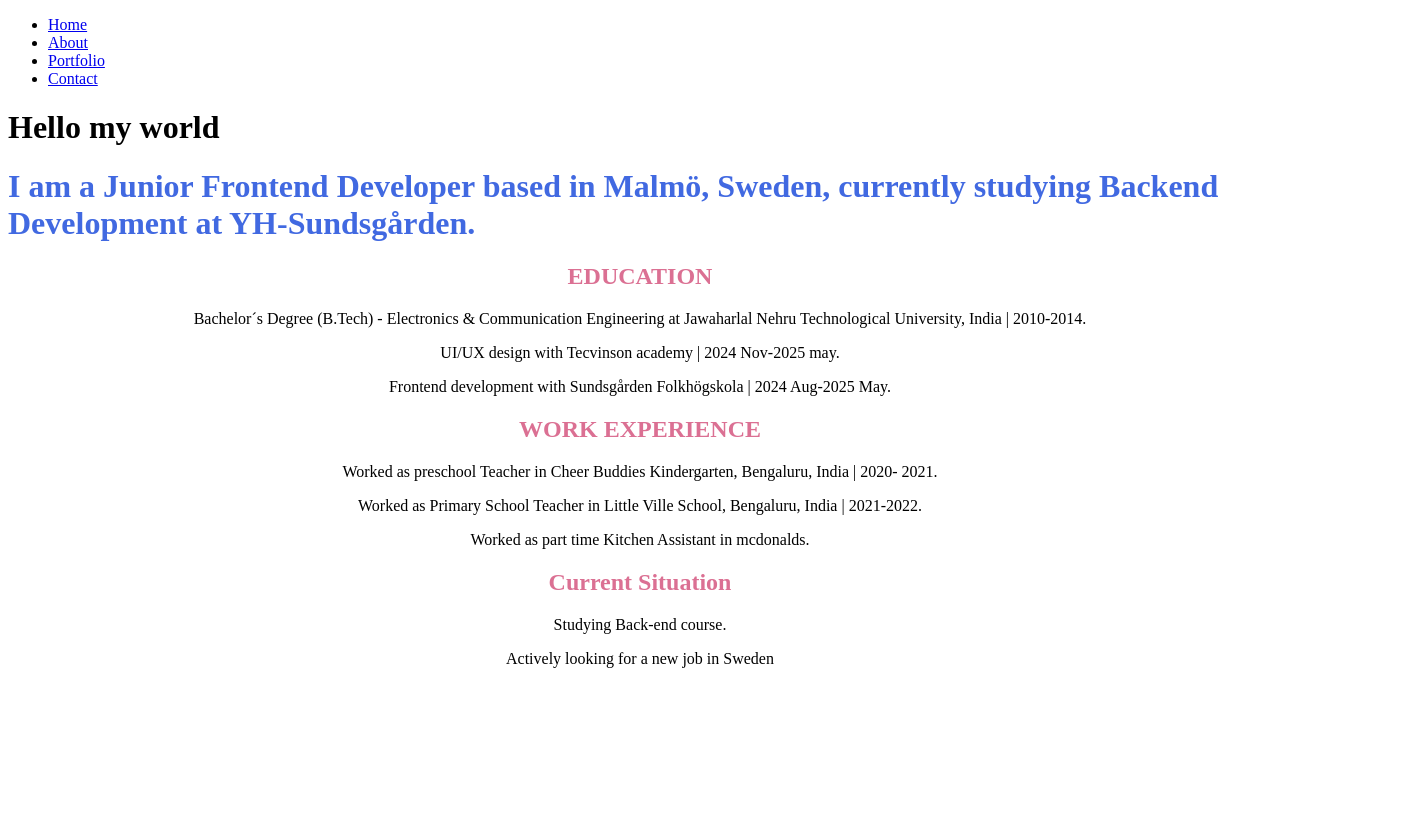
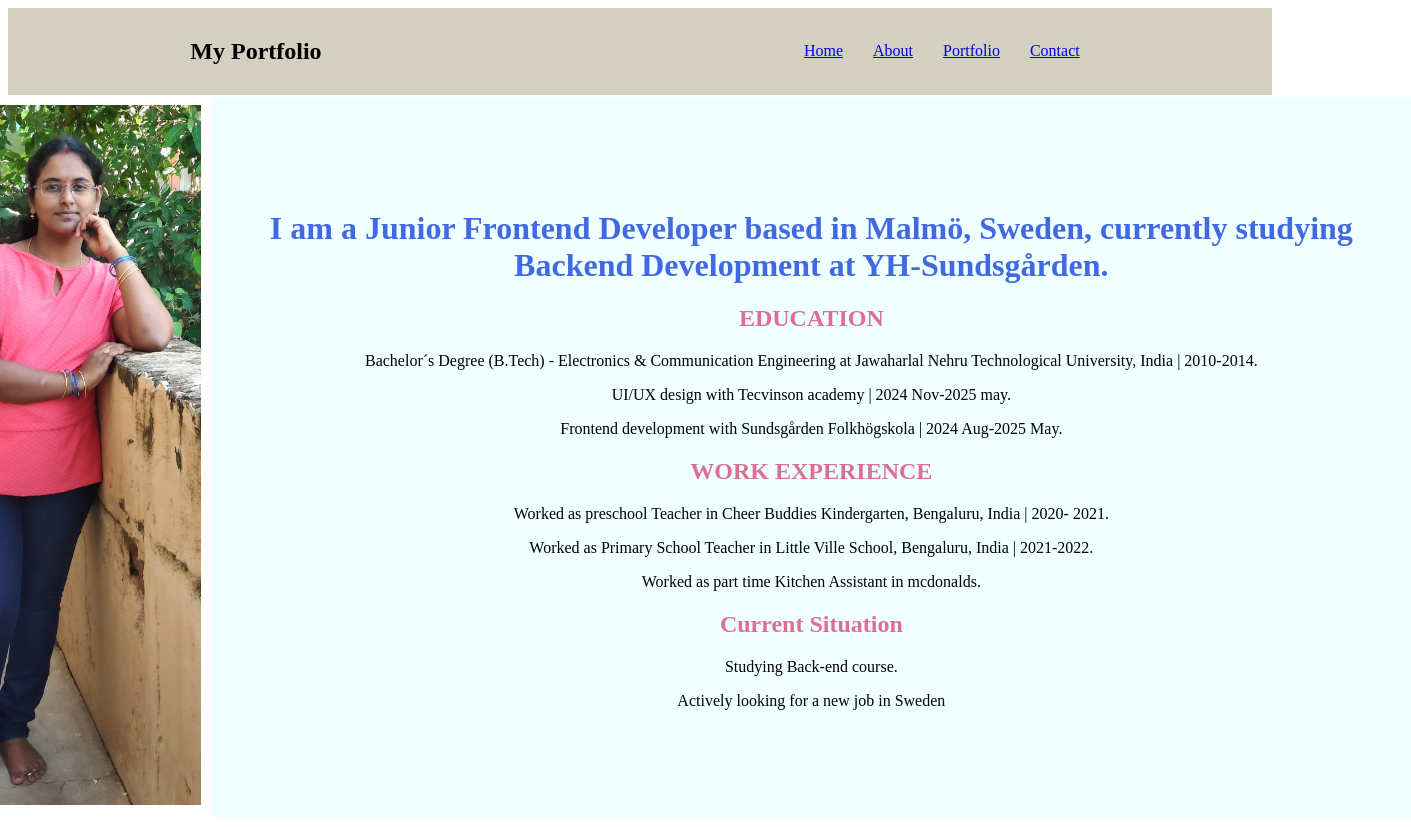
Before and after one commit to aripineninavya-rgb/React-project-portfolio, a React (Vite) app: page /about in a window 1280 px wide. Shown: the whole page, 1411 px wide, since content can reach past the window. Before the commit the page ends 800 px from the top, so only its background shows below. Built offline with nearby package versions, Linux system fonts and the light colour scheme.

Commit message:
upgraded
added images.
adjusted styling

```diff
--- a/src/App.jsx
+++ b/src/App.jsx
@@ -12,7 +12,6 @@ function App() {
    <>
   <BrowserRouter>
   <Navbar/>
-  <h1>Hello my world</h1>
 
     <Routes>
       <Route path="/" element={<Home />} />
--- a/src/Components/Navbar.jsx
+++ b/src/Components/Navbar.jsx
@@ -1,10 +1,12 @@
-import {Link} from "react-router-dom"
+import {Link} from "react-router-dom";
+
 
 function Navbar(){
     return(
         <>
-        <nav>
-            <ul>
+        <nav className="navbar">
+            <h1>My Portfolio</h1>
+            <ul className="nav-links">
                 <li><Link to="/">Home</Link></li>
                 <li><Link to="/about">About</Link></li>
                 <li><Link to="/portfolio">Portfolio</Link></li>
--- a/src/Components/Project.css
+++ b/src/Components/Project.css
@@ -15,3 +15,20 @@
 .text {
   width: 1200px;
 }
+
+.navbar{
+    display: flex;
+    justify-content: space-evenly;
+    background-color: rgb(211, 207, 193);
+    padding: 10px;
+    gap: 300px
+}
+.nav-links{
+    list-style: none;
+  display: flex;
+    margin: 0;
+    padding: 10px;
+    color: rgb(67, 37, 1);
+    align-items: center;
+    gap: 30px;
+}
--- a/src/Pages/About.jsx
+++ b/src/Pages/About.jsx
@@ -1,8 +1,12 @@
-
+import Me from "../assets/Me.png";
 
 function About() {
     return(
-        <div className="Pages">
+        <div className="flex">
+            <div>
+                <img className="imgabout" src={Me} alt="My Picture" />
+            </div>
+        <div className="Pages about">
             <h1 className="main-heading">I am a Junior Frontend Developer based in Malmö, Sweden, currently studying Backend Development at YH-Sundsgården.</h1>
             <h2 className="sub-headind">EDUCATION</h2>
             <p>Bachelor´s Degree (B.Tech) - Electronics & Communication Engineering at Jawaharlal Nehru Technological University, India | 2010-2014. </p>
@@ -16,6 +20,7 @@ function About() {
                 <p>Studying Back-end course.</p>
                 <p>Actively looking for a new job in Sweden </p>
         </div>
+        </div>
     )
 
 }
--- a/src/Pages/Home.jsx
+++ b/src/Pages/Home.jsx
@@ -1,12 +1,13 @@
 import Homepageimg from "../assets/Homepageimg.png"
+
 
 function Home() {
     return(
         <div className="Pages">
-            <img src={Homepageimg} alt="Homepage" />
             <h1 className="main-heading">Hi, I’m Navyasri 👋</h1>
             <h3 className="sub-headind">Junior Frontend Developer with a UI/UX background</h3>
             <h4>I build user-friendly, responsive web applications using HTML, CSS, JavaScript, and React — with a strong focus on usability and design.</h4>
+            <img className="imghome" src={Homepageimg} alt="Homepage" />
         </div>
     )
 
--- a/src/Pages/Portfolio.jsx
+++ b/src/Pages/Portfolio.jsx
@@ -48,6 +48,7 @@ function Portfolio() {
       projectName: "DJ Theme Website (Group Project)",
       screenshot: djimg,
       tech: "HTML, CSS, Git, GitHub, Figma",
+      liveLink: "https://reactprojectnavya.netlify.app/about",
       repo: "https://github.com/MPLarsson/Group-Project",
       description: "This was our first group project where we built a multi-page DJ-themed website. The website includes a landing page, about us / product page, gallery, and contact page. We focused on creating a consistent design, smooth navigation between pages, hover effects on all interactive elements, and a validated contact form. The project helped us understand how to plan, design, and build a complete website as a team using GitHub collaboration.",
       shortNote: "Learned how to collaborate using GitHub branches, translate Figma designs into real code, maintain consistent UI across multiple pages, and communicate effectively within a team. I was responsible for designing the UI in Figma and developing the About Us page."
@@ -60,6 +61,7 @@ function Portfolio() {
       projectName: "Mini game",
       screenshot: minigame,
       tech: "React, React Router, useState & useEffect, LocalStorage, External API, CSS",
+      liveLink: "https://celebrated-creponne-b7897f.netlify.app/signup",
       repo: "https://github.com/aripineninavya-rgb/fecth-API",
       description: "This project is a small interactive Balloon Pop minigame built with React. Users can register and log in using credentials stored in LocalStorage, and once authenticated, they can access the game. The game fetches data from an external API and displays fun content when balloons are popped. The project demonstrates core React concepts, state management, routing, and browser storage",
       shortNote: "How to build a complete React flow (auth → routing → game). How APIs work and how to fetch and use external data. How to use LocalStorage for simple authentication. Debugging common React mistakes. Structuring components for scalability"
@@ -71,6 +73,7 @@ function Portfolio() {
       projectName: "Bhromaon Travel Website",
       screenshot: bhromaon,
       tech: "HTML5, CSS3, Sass (SCSS), Flexbox, CSS Grid, Responsive Design, Google Fonts, Font Awesome",
+      liveLink: "https://reactprojectnavya.netlify.app/",
       repo: "https://github.com/aripineninavya-rgb/Html-test-1",
       description: "Bhromaon is a responsive travel website built to showcase destinations and services. The project uses semantic HTML, organized Sass partials, and modern CSS layout techniques (Flexbox and Grid) to create a visually appealing and accessible interface. It includes interactive elements like buttons, navigation, and social icons with hover/focus states, a validated search form, and is fully responsive down to mobile screens.",
       shortNote: "Learned to build semantic, responsive web pages using HTML, CSS, and Sass; implement Flexbox/Grid for layouts; add hover/focus states for interactivity; structure code with Sass partials; and handle form validation while following design requirements."
--- a/src/index.css
+++ b/src/index.css
@@ -1,11 +1,29 @@
 .Pages{
+    width: 100%;
    justify-items: center;
+   align-content: center;
+   background-color: azure;
+   height: 90vh;
 }
 
 .main-heading{
     color: royalblue;
+    width: 1200px;
+   text-align: center;
 }
 
 .sub-headind{
     color: palevioletred;
 }
+.flex{
+    display: flex;
+    justify-content: center;
+    align-items: center;
+}
+.imgabout{
+    padding: 10px;
+    height: 700px;
+}
+.imghome{
+    width: 100%;
+}
```
Also changed, not shown: src/assets/Me.png (added).
